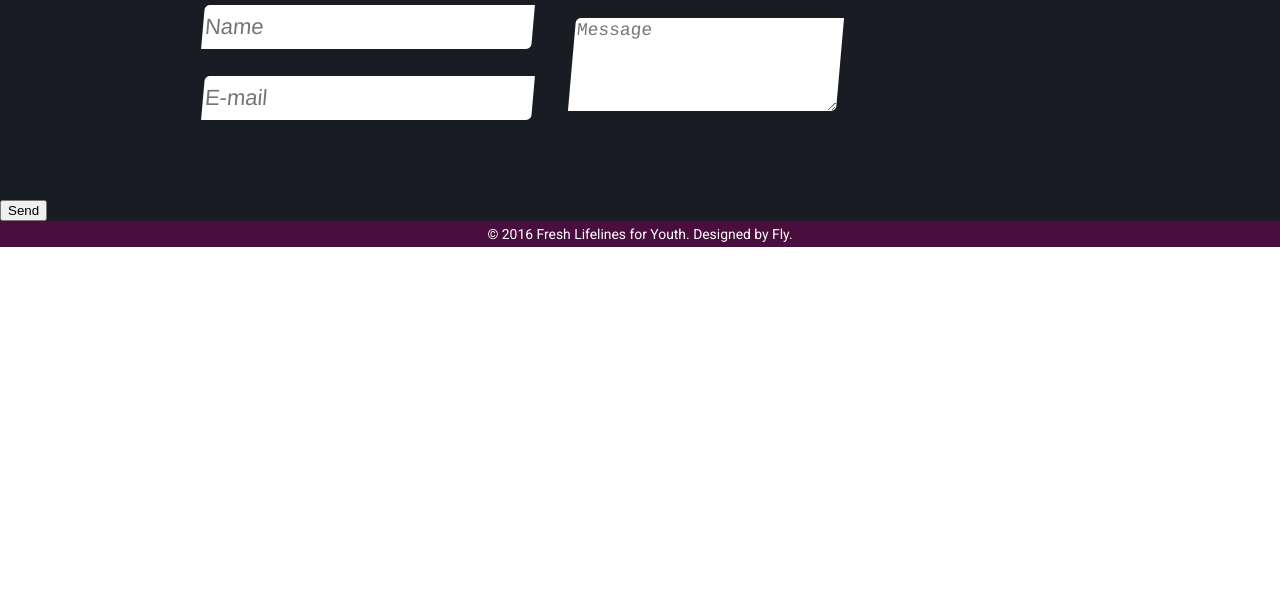
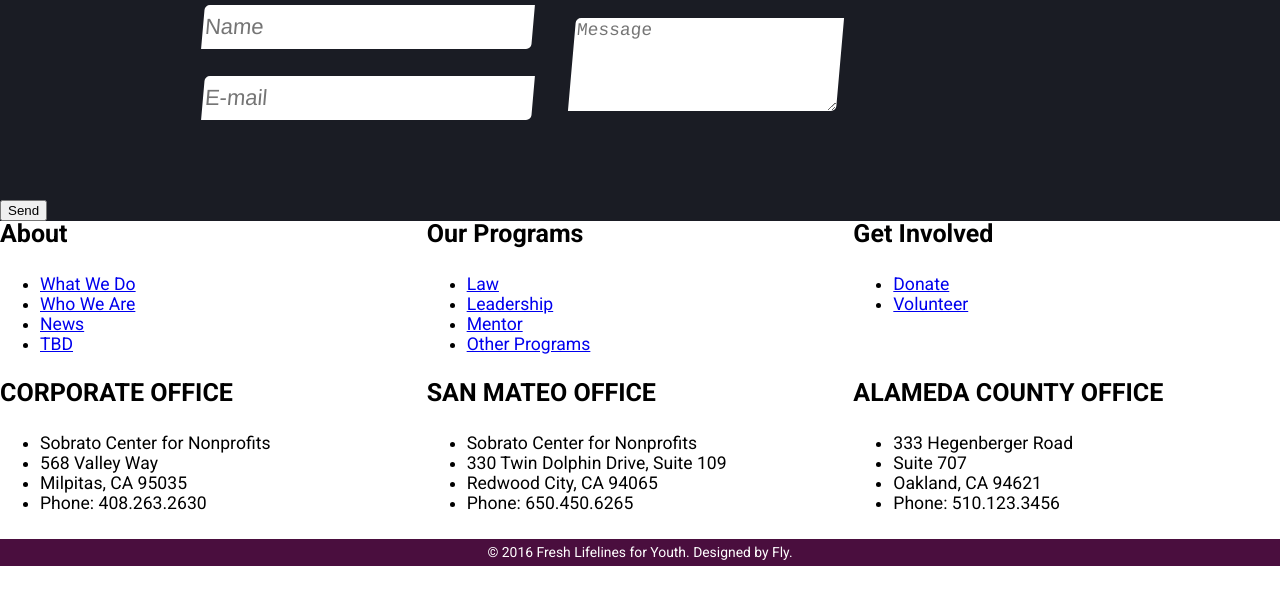
Before and after one commit to rajaaalsubairi/fly-program, a Jekyll site: the page built from index.html, in a window 1280 px wide. Shown: the part 871-1463 px from the top of the page. Built offline with Jekyll 4.4.1, drawn with Linux system fonts in a browser that asks for light colours; some web fonts are replaced; a style sheet for code colours, icons or effects is not loaded; before the commit the page ends 1145 px from its top, so only the background shows below that.

Commit message:
feat(html): add footer navigation

```diff
--- a/_layouts/default.html
+++ b/_layouts/default.html
@@ -102,6 +102,68 @@
       <button type="submit">Send</button>
     </form>
 
+    <div class="grid b-nav">
+<!--      <img class="f-logo" src="{{site.baseurl}}/img/fly-logo.svg" alt="Fly Logo">-->
+
+      <div class="unit unit-xs-1 unit-s-1 unit-m-1 unit-l-1-3 unit-xl-1-3">
+        <h3>About</h3>
+        <ul>
+          <li><a href="#">What We Do</a></li>
+          <li><a href="#">Who We Are</a></li>
+          <li><a href="#">News</a></li>
+          <li><a href="#">TBD</a></li>
+        </ul>
+      </div>
+
+      <div class="unit unit-xs-1 unit-s-1 unit-m-1 unit-l-1-3 unit-xl-1-3">
+        <h3>Our Programs</h3>
+        <ul>
+          <li><a href="#">Law</a></li>
+          <li><a href="#">Leadership</a></li>
+          <li><a href="#">Mentor</a></li>
+          <li><a href="#">Other Programs</a></li>
+        </ul>
+      </div>
+
+      <div class="unit unit-xs-1 unit-s-1 unit-m-1 unit-l-1-3 unit-xl-1-3">
+        <h3>Get Involved</h3>
+        <ul>
+          <li><a href="#">Donate</a></li>
+          <li><a href="#">Volunteer</a></li>
+        </ul>
+      </div>
+
+      <div class="unit unit-xs-1 unit-s-1 unit-m-1 unit-l-1-3 unit-xl-1-3">
+        <h3>CORPORATE OFFICE</h3>
+        <ul>
+          <li>Sobrato Center for Nonprofits</li>
+          <li>568 Valley Way</li>
+          <li>Milpitas, CA 95035</li>
+          <li>Phone: 408.263.2630</li>
+        </ul>
+      </div>
+
+      <div class="unit unit-xs-1 unit-s-1 unit-m-1 unit-l-1-3 unit-xl-1-3">
+        <h3>SAN MATEO OFFICE</h3>
+        <ul>
+          <li>Sobrato Center for Nonprofits</li>
+          <li>330 Twin Dolphin Drive, Suite 109</li>
+          <li>Redwood City, CA 94065</li>
+          <li>Phone: 650.450.6265</li>
+        </ul>
+      </div>
+
+      <div class="unit unit-xs-1 unit-s-1 unit-m-1 unit-l-1-3 unit-xl-1-3">
+        <h3>ALAMEDA COUNTY OFFICE</h3>
+        <ul>
+          <li>333 Hegenberger Road</li>
+          <li>Suite 707</li>
+          <li>Oakland, CA 94621</li>
+          <li>Phone: 510.123.3456</li>
+        </ul>
+      </div>
+    </div>
+
     <div class="copyright">
       <p class="micro">© 2016 Fresh Lifelines for Youth. Designed by Fly.</p>
     </div>
```
